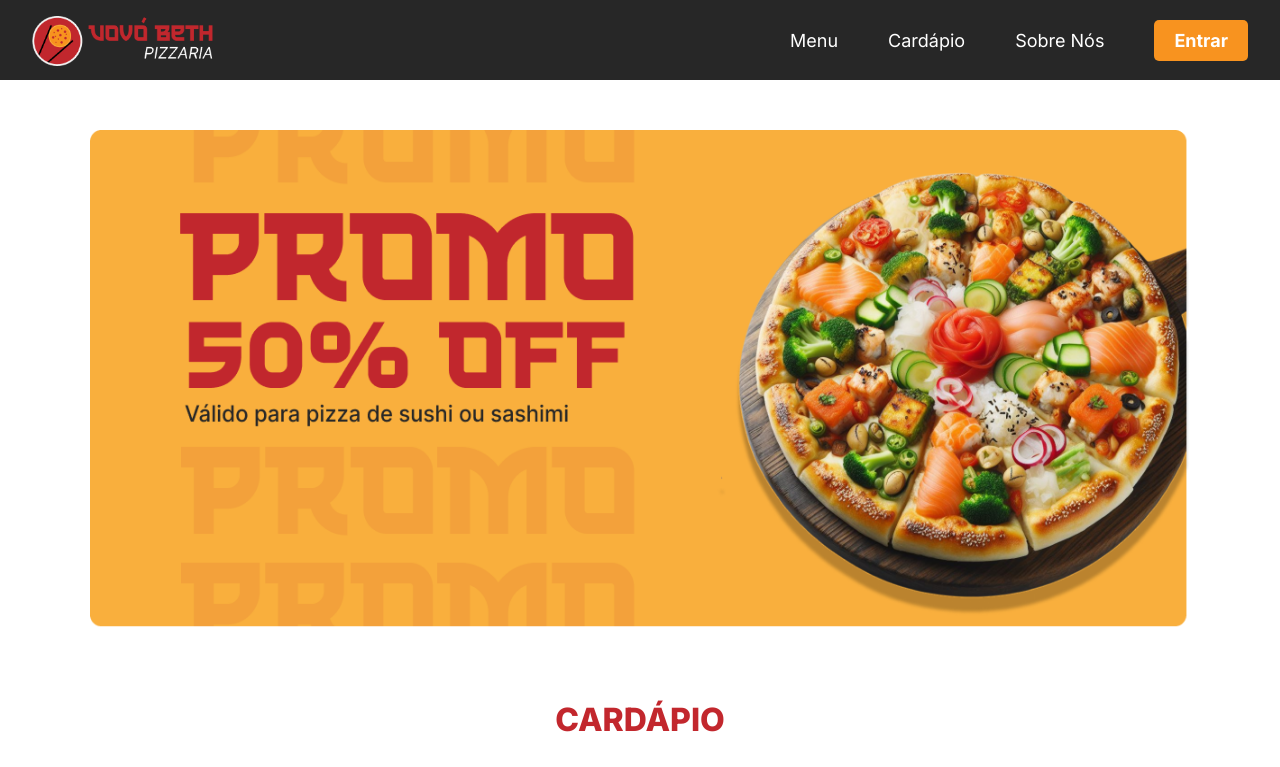
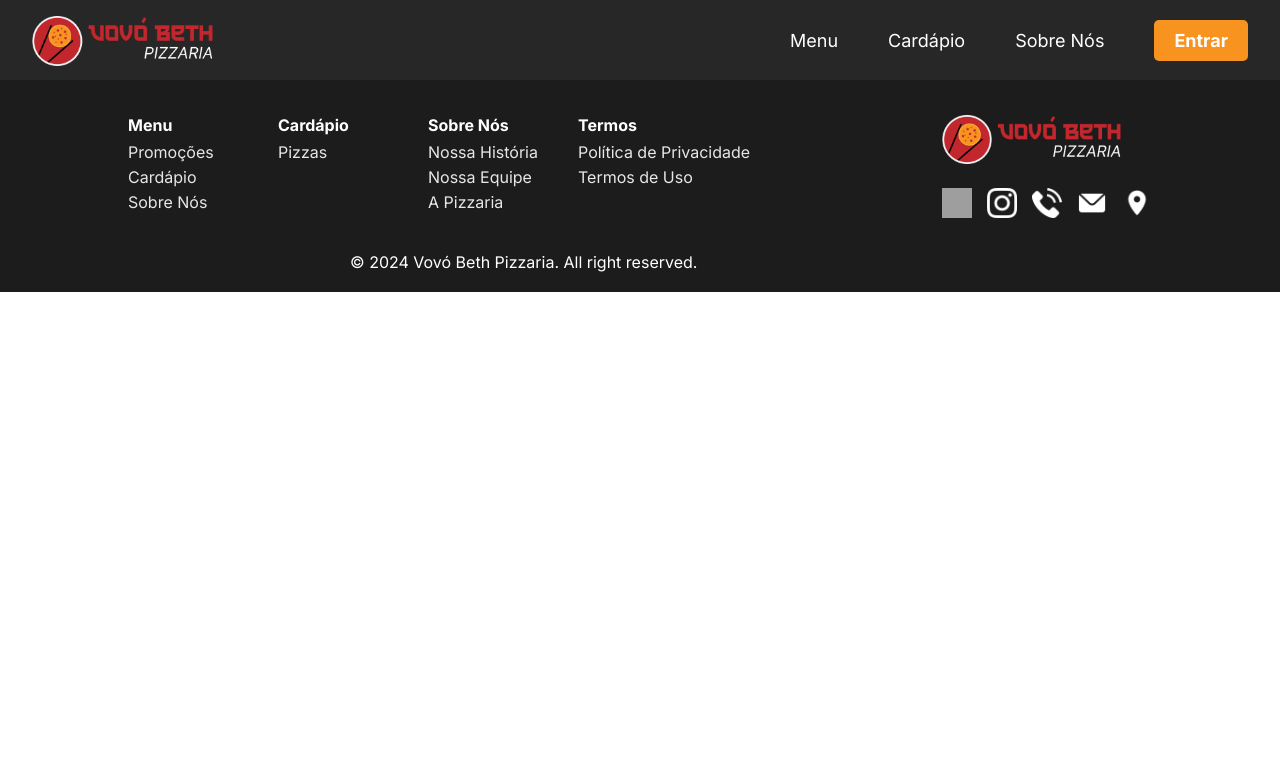
Before and after one commit to pedrohfideeelis/reactjs-pizzaria, a React (Create React App) app: page /cardapio in a window 1280 px wide. Shown: the top 767 px of the page. Built offline with nearby package versions, Linux system fonts and the light colour scheme; grey boxes are pictures that could not be loaded.

Commit message:
add routes

```diff
--- a/src/App.jsx
+++ b/src/App.jsx
@@ -1,18 +1,22 @@
 import React from "react";
+import { Route, Routes } from "react-router-dom";
 import Navbar from "./components/NavComponent/Navbar";
-import Footer from "./components/FooterComponent/Footer"
-import "./App.css"
+import Footer from "./components/FooterComponent/Footer";
 import Home from "./components/HomeComponent/Home";
+
+import "./App.css";
 
 class App extends React.Component {
   render() {
     return (
       <div>
         <Navbar />
-        <Home/>
+          <Routes>
+            <Route path="/" element={<Home />} />
+          </Routes>
         <Footer />
       </div>
-    )
+    );
   }
 }
 
--- a/src/components/NavComponent/Navbar.jsx
+++ b/src/components/NavComponent/Navbar.jsx
@@ -1,6 +1,7 @@
 import React from "react";
 import logoImg from "../../assets/images/PIZZA_LOGO_HORIZONTAL.png";
-import "./styles.css"
+import "./styles.css";
+import { Link } from "react-router-dom";
 
 class Navbar extends React.Component {
   render() {
@@ -8,20 +9,20 @@
       <header>
         <nav id="navbar">
           <div className="nav-brand">
-            <a href="/">
+            <Link to='/'>
               <img src={logoImg} alt="Logo Pizzaria Vovó Beth" />
-            </a>
+            </Link>
           </div>
 
           <ul className="nav-list">
             <li>
-              <a href="/">Menu</a>
+              <Link to="/">Menu</Link>
             </li>
             <li>
-              <a href="/">Cardápio</a>
+            <Link to="/cardapio">Cardápio</Link>
             </li>
             <li>
-              <a href="/">Sobre Nós</a>
+            <Link to="/sobre-nos">Sobre Nós</Link>
             </li>
             <li>
               <a href="/">
--- a/src/index.js
+++ b/src/index.js
@@ -1,8 +1,11 @@
 import React from 'react';
 import ReactDOM from 'react-dom/client';
+import { BrowserRouter as Router } from 'react-router-dom';
 import App from './App';
 
 const root = ReactDOM.createRoot(document.getElementById('root'));
 root.render(
+    <Router>
     <App />
+    </Router>
 );
```
